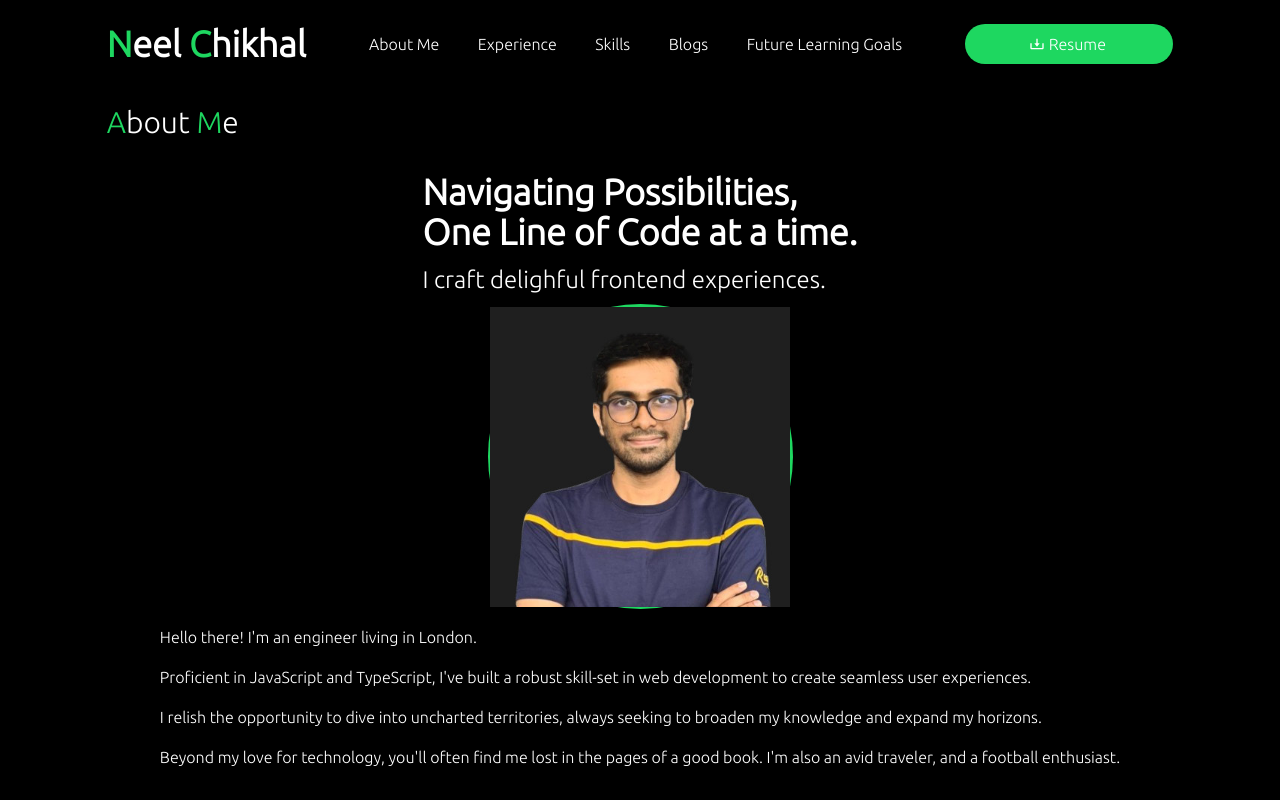
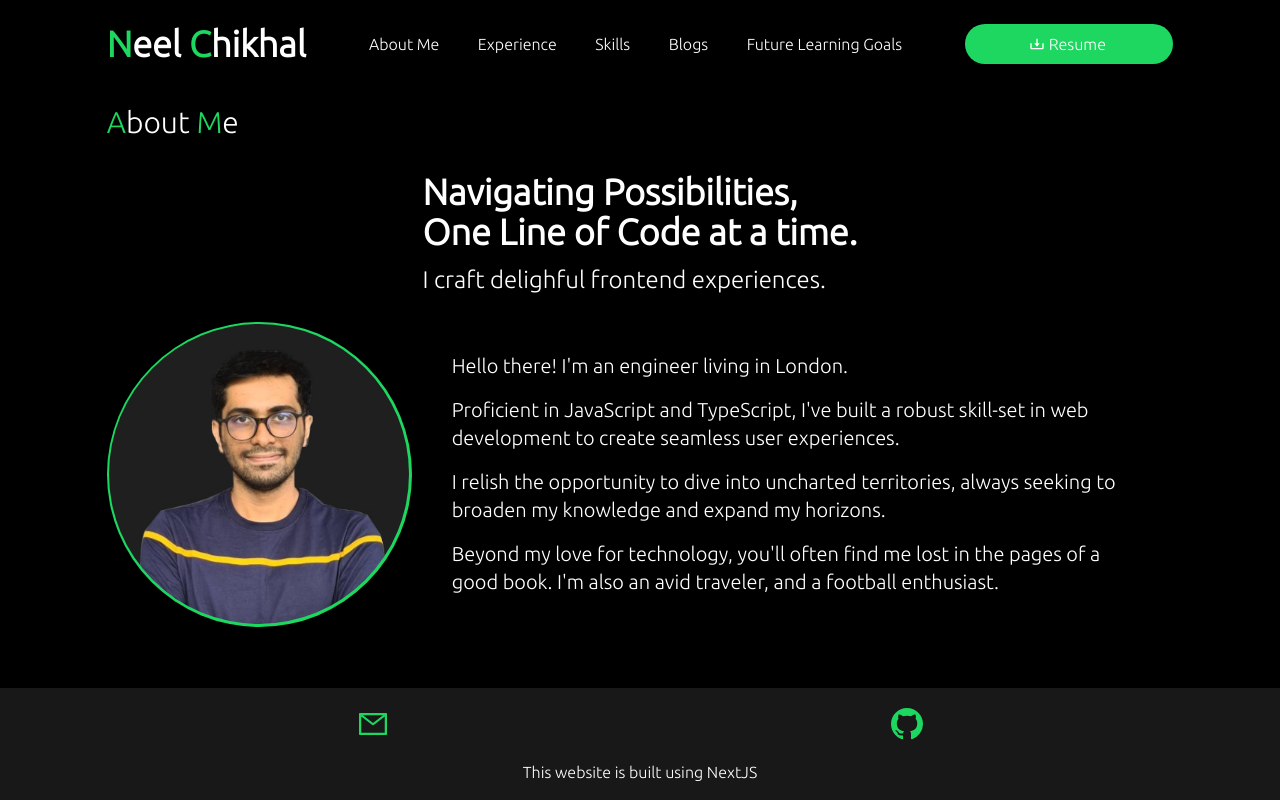
Before and after one commit to neelchikhal14/portfolio, a Next.js app in the folder next-sanity-portfolio/: page / in a window 1280 px wide. Built offline with nearby package versions, Linux system fonts and the light colour scheme.

Commit message:
feat:home screen design complete,added footer

```diff
--- a/next-sanity-portfolio/app/components/AboutMe/AboutMe.tsx
+++ b/next-sanity-portfolio/app/components/AboutMe/AboutMe.tsx
@@ -37,7 +37,7 @@ const AboutMe = () => {
           </p>
         </div>
       </div>
-      <div className="flex flex-col items-center justify-center mt-2 md:max-lg:flex-row ">
+      <div className="flex flex-col items-center justify-center mt-2 md:flex-row">
         <div className=" md:max-xl:w-1/2">
           <div className="w-[305px] h-[305px] rounded-full bg-iconic-green flex items-center justify-center">
             <Image
@@ -45,14 +45,15 @@ const AboutMe = () => {
               src="/profile.jpg"
               width="300"
               height="300"
+              className="rounded-full"
             />
           </div>
         </div>
-        <div className="p-2 md:max-xl:w-1/2 md:max-xl:p-4">
-          <p className="py-2 text-base md:max-xl:text-xl">{intro[0]}</p>
-          <p className="py-2 text-base md:max-xl:text-xl">{intro[1]}</p>
-          <p className="py-2 text-base md:max-xl:text-xl">{intro[3]}</p>
-          <p className="py-2 text-base md:max-xl:text-xl">{intro[4]}</p>
+        <div className="p-2 md:max-xl:w-1/2 md:p-10">
+          <p className="py-2 text-base md:text-xl">{intro[0]}</p>
+          <p className="py-2 text-base md:text-xl">{intro[1]}</p>
+          <p className="py-2 text-base md:text-xl">{intro[3]}</p>
+          <p className="py-2 text-base md:text-xl">{intro[4]}</p>
         </div>
       </div>
     </section>
--- /dev/null
+++ b/next-sanity-portfolio/app/components/Footer/Footer.tsx
@@ -0,0 +1,41 @@
+import { AiOutlineMail } from "react-icons/ai";
+import { BsGithub } from "react-icons/bs";
+import NetworkButton from "../NetworkButton/NetworkButton";
+import React from "react";
+import data from "../../data/data.json";
+
+const network = data.network;
+const footer = data.footer;
+const Footer = () => {
+  return (
+    <footer className="h-28 w-full bg-section-background ">
+      <div className="w-5/6 mx-auto flex flex-col mt-5">
+        <div className="flex justify-around">
+          <NetworkButton
+            href={"mailto:" + network.email}
+            icon={
+              <AiOutlineMail
+                size={32}
+                color="rgb(30 215 96 / var(--tw-text-opacity))"
+              />
+            }
+          />
+          <NetworkButton
+            href={network.github}
+            icon={
+              <BsGithub
+                size={32}
+                color="rgb(30 215 96 / var(--tw-text-opacity))"
+              />
+            }
+          />
+        </div>
+        <div className="mt-5 flex justify-center ">
+          <p className="text-sm sm:text-base">{footer.title}</p>
+        </div>
+      </div>
+    </footer>
+  );
+};
+
+export default Footer;
--- a/next-sanity-portfolio/app/components/Header/Header.tsx
+++ b/next-sanity-portfolio/app/components/Header/Header.tsx
@@ -16,10 +16,10 @@ const Header = () => {
         <span className="text-iconic-green">{name.firstCharLN}</span>
         {name.restLN}
       </p>
-      <div className="lg:hidden flex items-center">
+      <div className="xl:hidden flex items-center">
         <ThreeBarMenu />
       </div>
-      <div className="hidden lg:block lg:w-1/2">
+      <div className="hidden xl:block xl:w-1/2">
         <ul className="flex justify-between">
           {header["menu-items"].map((item, idx) => (
             <li key={idx} className="my-4">
@@ -33,10 +33,12 @@ const Header = () => {
           ))}
         </ul>
       </div>
-      <div className="hidden lg:block">
+      <div className="hidden xl:block">
         <button className="h-10 bg-iconic-green rounded-full w-52 flex items-center justify-center  hover:bg-text-color hover:text-main-background">
           <BiDownload />
-          <p className="px-1">{data.header.resume}</p>
+          <a href="./Neel_Chikhal.pdf" download="Neel_Chikhal.pdf">
+            <p className="px-1">{data.header.resume}</p>
+          </a>
         </button>
       </div>
     </header>
--- a/next-sanity-portfolio/app/components/Header/ThreeBarMenu.tsx
+++ b/next-sanity-portfolio/app/components/Header/ThreeBarMenu.tsx
@@ -3,10 +3,15 @@
 import { AiOutlineClose, AiOutlineMenu } from "react-icons/ai";
 import React, { useState } from "react";
 
+import { AiOutlineMail } from "react-icons/ai";
+import { BiDownload } from "react-icons/bi";
+import { BsGithub } from "react-icons/bs";
 import Link from "next/link";
+import NetworkButton from "../NetworkButton/NetworkButton";
 import data from "../../data/data.json";
 
 const header = data.header;
+const network = data.network;
 
 const ThreeBarMenu = () => {
   const [openDrawer, setOpenDrawer] = useState(false);
@@ -16,7 +21,7 @@ const ThreeBarMenu = () => {
   return (
     <>
       {openDrawer && (
-        <div className="bg-section-background w-6/12 h-screen absolute left-0 top-4 z-10 animate-threeBarMenuAnimate">
+        <div className="bg-section-background w-6/12 h-screen absolute left-0 top-3 z-10 animate-threeBarMenuAnimate">
           <div className="mt-2 flex flex-col justify-start pr-4">
             <div className="flex justify-end ">
               <button onClick={closeDrawer}>
@@ -41,6 +46,25 @@ const ThreeBarMenu = () => {
                 ))}
               </ul>
             </div>
+            <div className="mt-10 pl-4">
+              <button className="h-10 bg-iconic-green rounded-full w-32 flex items-center justify-center  hover:bg-text-color hover:text-main-background md:w-52">
+                <BiDownload />
+                <a href="./Neel_Chikhal.pdf" download="Neel_Chikhal.pdf">
+                  <p className="px-1">{data.header.resume}</p>
+                </a>
+              </button>
+            </div>
+            <div className="flex justify-start pl-5 mt-5">
+              <NetworkButton
+                href={"mailto:" + network.email}
+                icon={<AiOutlineMail size={32} />}
+              />
+              <NetworkButton
+                href={network.github}
+                icon={<BsGithub size={32} />}
+                className="pl-4"
+              />
+            </div>
           </div>
         </div>
       )}
--- /dev/null
+++ b/next-sanity-portfolio/app/components/NetworkButton/NetworkButton.tsx
@@ -0,0 +1,20 @@
+import React, { ReactNode } from "react";
+
+import Link from "next/link";
+
+type NetworkButtonT = {
+  href: string;
+  icon: ReactNode;
+  className?: string;
+};
+const NetworkButton = ({ href, icon, className }: NetworkButtonT) => {
+  return (
+    <button className={className}>
+      <Link href={href} target="_blank" rel="noopener noreferrer">
+        {icon}
+      </Link>
+    </button>
+  );
+};
+
+export default NetworkButton;
--- a/next-sanity-portfolio/app/data/data.json
+++ b/next-sanity-portfolio/app/data/data.json
@@ -17,15 +17,15 @@
       },
       {
         "name": "Skills",
-        "path": "/"
+        "path": "/skills"
       },
       {
         "name": "Blogs",
-        "path": "/"
+        "path": "/blogs"
       },
       {
         "name": "Future Learning Goals",
-        "path": "/"
+        "path": "/future-learning"
       }
     ],
     "resume": "Resume"
@@ -138,5 +138,12 @@
         "Github"
       ]
     }
-  ]
+  ],
+  "network": {
+    "email": "neelchikhal14@gmail.com",
+    "github": "https://github.com/neelchikhal14"
+  },
+  "footer": {
+    "title": "This website is built using NextJS"
+  }
 }
--- a/next-sanity-portfolio/app/layout.tsx
+++ b/next-sanity-portfolio/app/layout.tsx
@@ -1,5 +1,6 @@
 import "./globals.css";
 
+import Footer from "./components/Footer/Footer";
 import Header from "./components/Header/Header";
 import type { Metadata } from "next";
 import { Ubuntu } from "next/font/google";
@@ -19,10 +20,13 @@ export default function RootLayout({
   return (
     <html lang="en">
       <body
-        className={`${inter.className} flex flex-col w-5/6 mx-auto bg-main-background text-text-color`}
+        className={`${inter.className} flex flex-col justify-between h-screen bg-main-background text-text-color`}
       >
-        <Header />
-        {children}
+        <section className="w-5/6 mx-auto">
+          <Header />
+          {children}
+        </section>
+        <Footer />
       </body>
     </html>
   );
```
Also changed, not shown: 1 other file (tests, documents, lock files or other folders).
